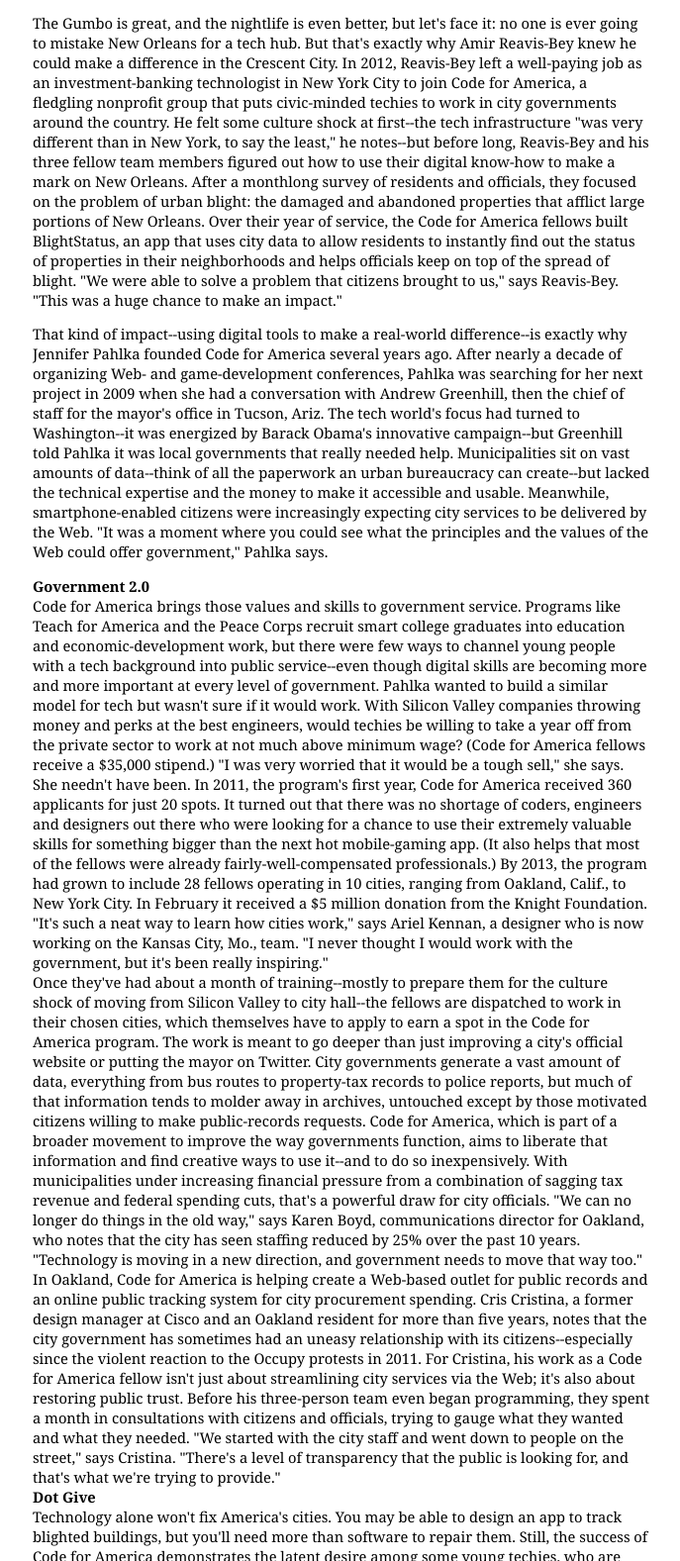
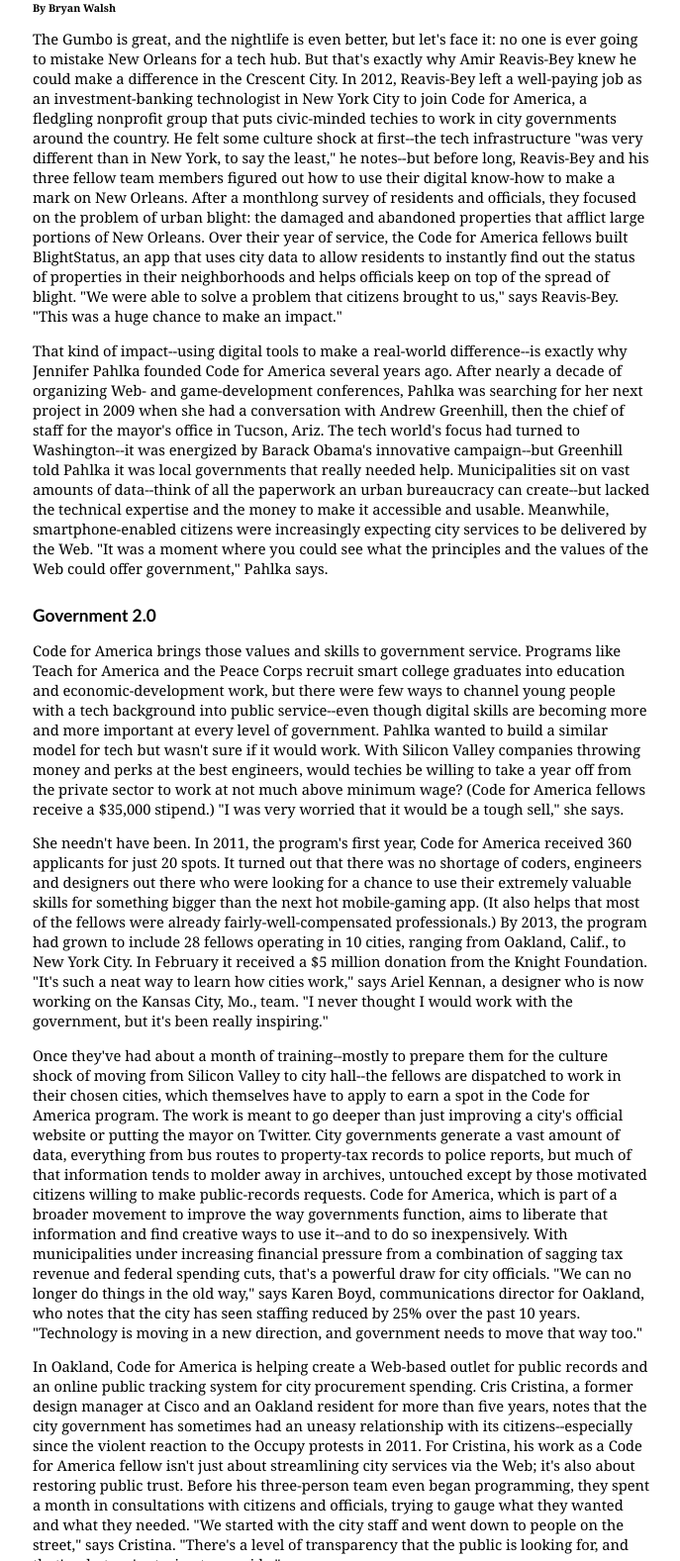
Before and after one commit to jalbertbowden/cfa-time-article, a plain HTML site: page index.html in a window 1280 px wide. Shown: the part 341-1918 px from the top of the page at 99% size, without its empty margins (71-758 px from the left). Drawn offline with Linux system fonts and the light colour scheme.

Commit message:
styles
more styles

```diff
--- a/index.html
+++ b/index.html
@@ -12,19 +12,18 @@
         <article role="article">
           <section class="sectionindex" role="region">
             <header role="banner"><img height="111" src="time-magazine-logo.png" width="354" alt="Time Magazine" /></header>
-            <p class="c4"><span class="c0">Monday, Apr. 15, 2013</span></p>
-            <h1 class="c4 c5"><span class="c2 c7">Peace Corps For Geeks</span> 2013-04-15_TimeMagazine</h1>
-            <p class="c4"><span class="c0">By Bryan Walsh</span></p>
-            <p class="c3"><span class="c0"></span></p>
-            <p class="c4"><span class="c1">The Gumbo is great, and the nightlife is even better, but let&#39;s face it: no one is ever going to mistake New Orleans for a tech hub. But that&#39;s exactly why Amir Reavis-Bey knew he could make a difference in the Crescent City. In 2012, Reavis-Bey left a well-paying job as an investment-banking technologist in New York City to join Code for America, a fledgling nonprofit group that puts civic-minded techies to work in city governments around the country. He felt some culture shock at first--the tech infrastructure &quot;was very different than in New York, to say the least,&quot; he notes--but before long, Reavis-Bey and his three fellow team members figured out how to use their digital know-how to make a mark on New Orleans. After a monthlong survey of residents and officials, they focused on the problem of urban blight: the damaged and abandoned properties that afflict large portions of New Orleans. Over their year of service, the Code for America fellows built BlightStatus, an app that uses city data to allow residents to instantly find out the status of properties in their neighborhoods and helps officials keep on top of the spread of blight. &quot;We were able to solve a problem that citizens brought to us,&quot; says Reavis-Bey. &quot;This was a huge chance to make an impact.&quot;</span></p>
-            <p class="c3"><span class="c1"></span></p><p class="c4"><span class="c1">That kind of impact--using digital tools to make a real-world difference--is exactly why Jennifer Pahlka founded Code for America several years ago. After nearly a decade of organizing Web- and game-development conferences, Pahlka was searching for her next project in 2009 when she had a conversation with Andrew Greenhill, then the chief of staff for the mayor&#39;s office in Tucson, Ariz. The tech world&#39;s focus had turned to Washington--it was energized by Barack Obama&#39;s innovative campaign--but Greenhill told Pahlka it was local governments that really needed help. Municipalities sit on vast amounts of data--think of all the paperwork an urban bureaucracy can create--but lacked the technical expertise and the money to make it accessible and usable. Meanwhile, smartphone-enabled citizens were increasingly expecting city services to be delivered by the Web. &quot;It was a moment where you could see what the principles and the values of the Web could offer government,&quot; Pahlka says.</span></p>
-            <p class="c3"><span class="c1"></span></p><p class="c4"><span class="c1 c2">Government 2.0</span></p>
-            <p class="c4"><span class="c1">Code for America brings those values and skills to government service. Programs like Teach for America and the Peace Corps recruit smart college graduates into education and economic-development work, but there were few ways to channel young people with a tech background into public service--even though digital skills are becoming more and more important at every level of government. Pahlka wanted to build a similar model for tech but wasn&#39;t sure if it would work. With Silicon Valley companies throwing money and perks at the best engineers, would techies be willing to take a year off from the private sector to work at not much above minimum wage? (Code for America fellows receive a $35,000 stipend.) &quot;I was very worried that it would be a tough sell,&quot; she says.</span></p>
-            <p class="c4"><span class="c1">She needn&#39;t have been. In 2011, the program&#39;s first year, Code for America received 360 applicants for just 20 spots. It turned out that there was no shortage of coders, engineers and designers out there who were looking for a chance to use their extremely valuable skills for something bigger than the next hot mobile-gaming app. (It also helps that most of the fellows were already fairly-well-compensated professionals.) By 2013, the program had grown to include 28 fellows operating in 10 cities, ranging from Oakland, Calif., to New York City. In February it received a $5 million donation from the Knight Foundation. &quot;It&#39;s such a neat way to learn how cities work,&quot; says Ariel Kennan, a designer who is now working on the Kansas City, Mo., team. &quot;I never thought I would work with the government, but it&#39;s been really inspiring.&quot;</span></p>
-            <p class="c4"><span class="c1">Once they&#39;ve had about a month of training--mostly to prepare them for the culture shock of moving from Silicon Valley to city hall--the fellows are dispatched to work in their chosen cities, which themselves have to apply to earn a spot in the Code for America program. The work is meant to go deeper than just improving a city&#39;s official website or putting the mayor on Twitter. City governments generate a vast amount of data, everything from bus routes to property-tax records to police reports, but much of that information tends to molder away in archives, untouched except by those motivated citizens willing to make public-records requests. Code for America, which is part of a broader movement to improve the way governments function, aims to liberate that information and find creative ways to use it--and to do so inexpensively. With municipalities under increasing financial pressure from a combination of sagging tax revenue and federal spending cuts, that&#39;s a powerful draw for city officials. &quot;We can no longer do things in the old way,&quot; says Karen Boyd, communications director for Oakland, who notes that the city has seen staffing reduced by 25% over the past 10 years. &quot;Technology is moving in a new direction, and government needs to move that way too.&quot;</span></p>
-            <p class="c4"><span class="c1">In Oakland, Code for America is helping create a Web-based outlet for public records and an online public tracking system for city procurement spending. Cris Cristina, a former design manager at Cisco and an Oakland resident for more than five years, notes that the city government has sometimes had an uneasy relationship with its citizens--especially since the violent reaction to the Occupy protests in 2011. For Cristina, his work as a Code for America fellow isn&#39;t just about streamlining city services via the Web; it&#39;s also about restoring public trust. Before his three-person team even began programming, they spent a month in consultations with citizens and officials, trying to gauge what they wanted and what they needed. &quot;We started with the city staff and went down to people on the street,&quot; says Cristina. &quot;There&#39;s a level of transparency that the public is looking for, and that&#39;s what we&#39;re trying to provide.&quot;</span></p>
-            <p class="c4"><span class="c1 c2">Dot Give</span></p>
-            <p class="c4"><span class="c1">Technology alone won&#39;t fix America&#39;s cities. You may be able to design an app to track blighted buildings, but you&#39;ll need more than software to repair them. Still, the success of Code for America demonstrates the latent desire among some young techies, who are usually assumed to be too rich and busy to do volunteer work, to do something for their communities. &quot;You can walk by your neighbor and ignore their problems, or you can build an app to help them,&quot; says Reavis-Bey. &quot;You just need to be a person interested in improving the city where they live.&quot;</span></p>
+            <p>Monday, Apr. 15, 2013</p>
+            <h1 class="c5"><span class="c2 c7">Peace Corps For Geeks</span> 2013-04-15_TimeMagazine</h1>
+            <p class="c0">By Bryan Walsh</p>
+            <p>The Gumbo is great, and the nightlife is even better, but let&#39;s face it: no one is ever going to mistake New Orleans for a tech hub. But that&#39;s exactly why Amir Reavis-Bey knew he could make a difference in the Crescent City. In 2012, Reavis-Bey left a well-paying job as an investment-banking technologist in New York City to join Code for America, a fledgling nonprofit group that puts civic-minded techies to work in city governments around the country. He felt some culture shock at first--the tech infrastructure &quot;was very different than in New York, to say the least,&quot; he notes--but before long, Reavis-Bey and his three fellow team members figured out how to use their digital know-how to make a mark on New Orleans. After a monthlong survey of residents and officials, they focused on the problem of urban blight: the damaged and abandoned properties that afflict large portions of New Orleans. Over their year of service, the Code for America fellows built BlightStatus, an app that uses city data to allow residents to instantly find out the status of properties in their neighborhoods and helps officials keep on top of the spread of blight. &quot;We were able to solve a problem that citizens brought to us,&quot; says Reavis-Bey. &quot;This was a huge chance to make an impact.&quot;</p>
+            <p>That kind of impact--using digital tools to make a real-world difference--is exactly why Jennifer Pahlka founded Code for America several years ago. After nearly a decade of organizing Web- and game-development conferences, Pahlka was searching for her next project in 2009 when she had a conversation with Andrew Greenhill, then the chief of staff for the mayor&#39;s office in Tucson, Ariz. The tech world&#39;s focus had turned to Washington--it was energized by Barack Obama&#39;s innovative campaign--but Greenhill told Pahlka it was local governments that really needed help. Municipalities sit on vast amounts of data--think of all the paperwork an urban bureaucracy can create--but lacked the technical expertise and the money to make it accessible and usable. Meanwhile, smartphone-enabled citizens were increasingly expecting city services to be delivered by the Web. &quot;It was a moment where you could see what the principles and the values of the Web could offer government,&quot; Pahlka says.</p>
+            <h2 class="c2">Government 2.0</h2>
+            <p>Code for America brings those values and skills to government service. Programs like Teach for America and the Peace Corps recruit smart college graduates into education and economic-development work, but there were few ways to channel young people with a tech background into public service--even though digital skills are becoming more and more important at every level of government. Pahlka wanted to build a similar model for tech but wasn&#39;t sure if it would work. With Silicon Valley companies throwing money and perks at the best engineers, would techies be willing to take a year off from the private sector to work at not much above minimum wage? (Code for America fellows receive a $35,000 stipend.) &quot;I was very worried that it would be a tough sell,&quot; she says.</p>
+            <p>She needn&#39;t have been. In 2011, the program&#39;s first year, Code for America received 360 applicants for just 20 spots. It turned out that there was no shortage of coders, engineers and designers out there who were looking for a chance to use their extremely valuable skills for something bigger than the next hot mobile-gaming app. (It also helps that most of the fellows were already fairly-well-compensated professionals.) By 2013, the program had grown to include 28 fellows operating in 10 cities, ranging from Oakland, Calif., to New York City. In February it received a $5 million donation from the Knight Foundation. &quot;It&#39;s such a neat way to learn how cities work,&quot; says Ariel Kennan, a designer who is now working on the Kansas City, Mo., team. &quot;I never thought I would work with the government, but it&#39;s been really inspiring.&quot;</p>
+            <p>Once they&#39;ve had about a month of training--mostly to prepare them for the culture shock of moving from Silicon Valley to city hall--the fellows are dispatched to work in their chosen cities, which themselves have to apply to earn a spot in the Code for America program. The work is meant to go deeper than just improving a city&#39;s official website or putting the mayor on Twitter. City governments generate a vast amount of data, everything from bus routes to property-tax records to police reports, but much of that information tends to molder away in archives, untouched except by those motivated citizens willing to make public-records requests. Code for America, which is part of a broader movement to improve the way governments function, aims to liberate that information and find creative ways to use it--and to do so inexpensively. With municipalities under increasing financial pressure from a combination of sagging tax revenue and federal spending cuts, that&#39;s a powerful draw for city officials. &quot;We can no longer do things in the old way,&quot; says Karen Boyd, communications director for Oakland, who notes that the city has seen staffing reduced by 25% over the past 10 years. &quot;Technology is moving in a new direction, and government needs to move that way too.&quot;</p>
+            <p>In Oakland, Code for America is helping create a Web-based outlet for public records and an online public tracking system for city procurement spending. Cris Cristina, a former design manager at Cisco and an Oakland resident for more than five years, notes that the city government has sometimes had an uneasy relationship with its citizens--especially since the violent reaction to the Occupy protests in 2011. For Cristina, his work as a Code for America fellow isn&#39;t just about streamlining city services via the Web; it&#39;s also about restoring public trust. Before his three-person team even began programming, they spent a month in consultations with citizens and officials, trying to gauge what they wanted and what they needed. &quot;We started with the city staff and went down to people on the street,&quot; says Cristina. &quot;There&#39;s a level of transparency that the public is looking for, and that&#39;s what we&#39;re trying to provide.&quot;</p>
+            <h2 class="c2">Dot Give</h2>
+            <p>Technology alone won&#39;t fix America&#39;s cities. You may be able to design an app to track blighted buildings, but you&#39;ll need more than software to repair them. Still, the success of Code for America demonstrates the latent desire among some young techies, who are usually assumed to be too rich and busy to do volunteer work, to do something for their communities. &quot;You can walk by your neighbor and ignore their problems, or you can build an app to help them,&quot; says Reavis-Bey. &quot;You just need to be a person interested in improving the city where they live.&quot;</p>
           </section>
         </article>
       </div>
--- a/style.css
+++ b/style.css
@@ -1,13 +1,27 @@
-ol{margin:0;padding:0}
-.c6{max-width:468pt;background-color:#ffffff;padding:72pt 72pt 72pt 72pt}
-.c0{font-size:8pt;font-family:"Georgia";font-weight:bold}.c3{height:11pt;direction:ltr}
-.c1{font-family:"Georgia"}.c4{direction:ltr}.c7{font-size:21pt}.c5{line-height:1.1428571428571428}
-.c2{font-weight:bold}.title{padding-top:0pt;line-height:1.15;text-align:left;color:#000000;font-size:21pt;font-family:"Trebuchet MS";padding-bottom:0pt}
-.subtitle{padding-top:0pt;line-height:1.15;text-align:left;color:#666666;font-style:italic;font-size:13pt;font-family:"Trebuchet MS";padding-bottom:10pt}
-li{color:#000000;font-size:11pt;font-family:"Arial"}p{color:#000000;font-size:11pt;margin:0;font-family:"Arial"}
-h1{padding-top:10pt;line-height:1.15;text-align:left;color:#000000;font-size:16pt;font-family:"Trebuchet MS";padding-bottom:0pt}
-h2{padding-top:10pt;line-height:1.15;text-align:left;color:#000000;font-size:13pt;font-family:"Trebuchet MS";font-weight:bold;padding-bottom:0pt}
-h3{padding-top:8pt;line-height:1.15;text-align:left;color:#666666;font-size:12pt;font-family:"Trebuchet MS";font-weight:bold;padding-bottom:0pt}
-h4{padding-top:8pt;line-height:1.15;text-align:left;color:#666666;font-size:11pt;text-decoration:underline;font-family:"Trebuchet MS";padding-bottom:0pt}
-h5{padding-top:8pt;line-height:1.15;text-align:left;color:#666666;font-size:11pt;font-family:"Trebuchet MS";padding-bottom:0pt}
-h6{padding-top:8pt;line-height:1.15;text-align:left;color:#666666;font-style:italic;font-size:11pt;font-family:"Trebuchet MS";padding-bottom:0pt}
+ol{margin:0; padding:0}
+.c6{max-width:468pt; background-color:#fff; padding:72pt 72pt 72pt 72pt}
+.c0{font-size:8pt; font-family:"Georgia"; font-weight:bold}
+.c3{height:11ptr}
+
+
+.c7{font-size:21pt}
+.c5{line-height:1.1428571428571428}
+.c2{font-weight:bold}
+
+.title,.subtitle{padding-top:0pt; line-height:1.15; text-align:left; font-family:"Trebuchet MS"}
+.title{color:#000; font-size:21pt; padding-bottom:0pt}
+.subtitle{color:#666; font-style:italic; font-size:13pt; padding-bottom:10pt}
+
+li,p{color:#000; font-size:11pt; font-family:"Arial"}
+p{1em 1.25em; font-family:"Georgia"}
+h1,h2,h3,h4,h5,h6{line-height:1.15; text-align:left; font-family:"Trebuchet MS"; padding-bottom:0}
+
+h1,h2{padding-top:10pt; color:#000}
+h3,h4,h5,h6{padding-top:8pt; color:#666}
+
+h1{font-size:16pt}
+h2{font-size:13pt; font-weight:bold}
+h3{font-size:12pt; font-weight:bold}
+h4{font-size:11pt; text-decoration:underline}
+h5{font-size:11pt}
+h6{font-style:italic; font-size:11pt}
```
